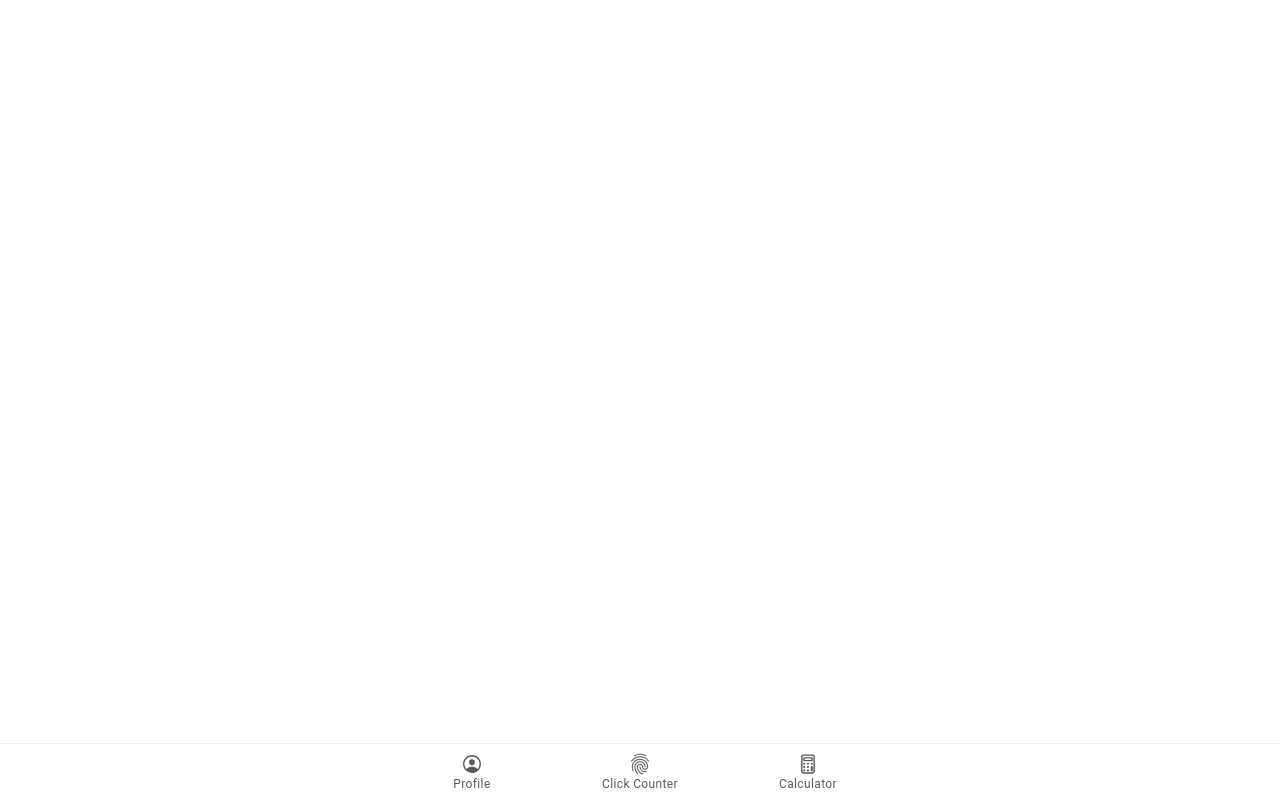
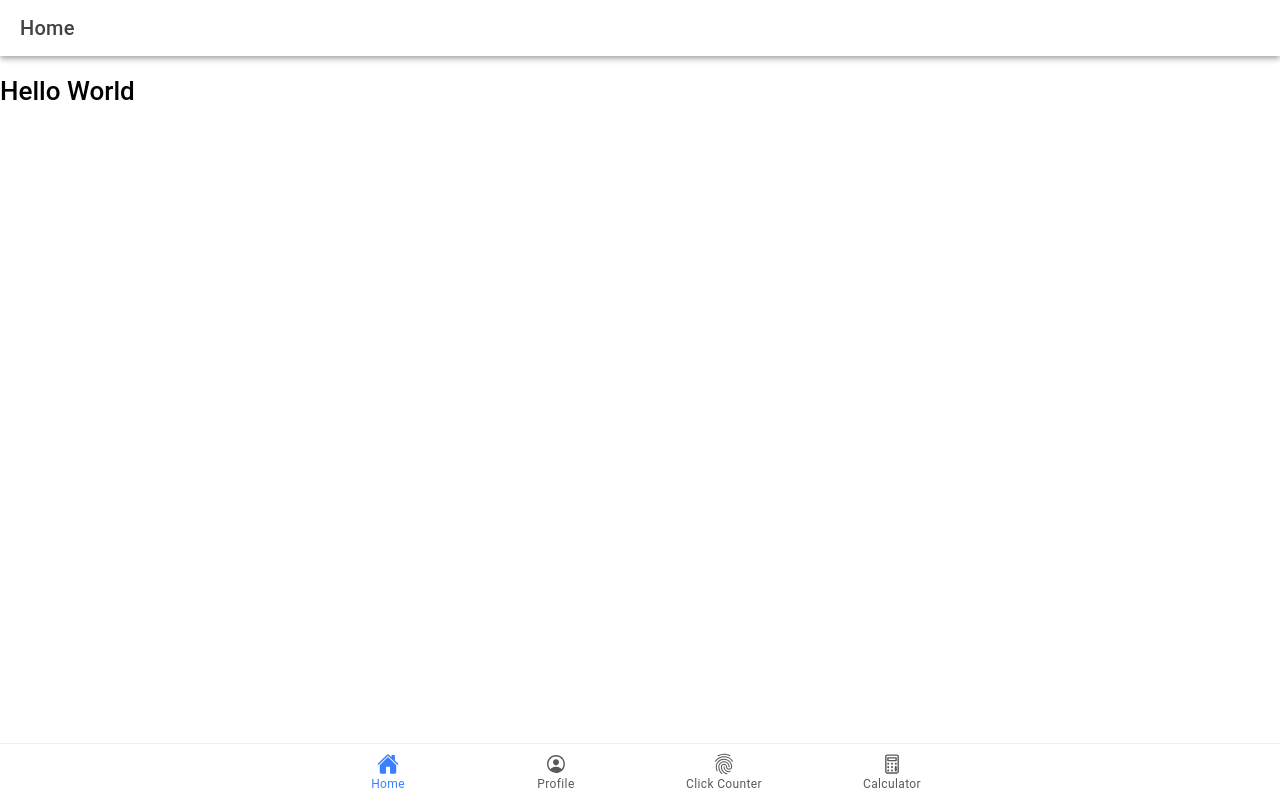
Before and after one commit to RyanPCepada/ion-t-cepada, a React (Vite) app: page /home in a window 1280 px wide. Built offline with nearby package versions, Linux system fonts and the light colour scheme.

Commit message:
added home

```diff
--- a/src/App.tsx
+++ b/src/App.tsx
@@ -10,7 +10,8 @@
   setupIonicReact
 } from '@ionic/react';
 import { IonReactRouter } from '@ionic/react-router';
-import { calculatorOutline, ellipse, fingerPrintOutline, personCircleOutline, square, triangle } from 'ionicons/icons';
+import { home, calculatorOutline, ellipse, fingerPrintOutline, personCircleOutline, square, triangle } from 'ionicons/icons';
+import Home from './pages/Home';
 import Tab1 from './pages/Tab1';
 import Tab2 from './pages/Tab2';
 import Tab3 from './pages/Tab3';
@@ -41,6 +42,10 @@
     <IonReactRouter>
       <IonTabs>
         <IonRouterOutlet>
+          <Route exact path="/home">
+            <Home />
+            {/* <Redirect to="/home" /> */}
+          </Route>
           <Route exact path="/tab1">
             <Tab1 />
           </Route>
@@ -50,11 +55,12 @@
           <Route path="/tab3">
             <Tab3 />
           </Route>
-          <Route exact path="/">
-            <Redirect to="/tab1" />
-          </Route>
         </IonRouterOutlet>
         <IonTabBar slot="bottom">
+          <IonTabButton tab="home" href="/home">
+            <IonIcon aria-hidden="true" icon={home} />
+            <IonLabel>Home</IonLabel>
+          </IonTabButton>
           <IonTabButton tab="tab1" href="/tab1">
             <IonIcon aria-hidden="true" icon={personCircleOutline} />
             <IonLabel>Profile</IonLabel>
--- /dev/null
+++ b/src/pages/Home.tsx
@@ -0,0 +1,30 @@
+import {
+    //Initial Components
+    IonContent, IonHeader, IonPage, IonTitle, IonToolbar,
+} from '@ionic/react';
+
+// CSS
+//import './profile.css';
+
+  const Home: React.FC = () => {
+    return (
+      <IonPage>
+        <IonHeader>
+          <IonToolbar>
+            <IonTitle>Home</IonTitle>
+          </IonToolbar>
+        </IonHeader>
+        <IonContent fullscreen>
+          <IonHeader collapse="condense">
+            <IonToolbar>
+              <IonTitle size="large">Home</IonTitle>
+            </IonToolbar>
+          </IonHeader>
+          <h1>Hello World</h1>
+        </IonContent>
+      </IonPage>
+    );
+  };
+
+  //
+  export default Home;
--- a/src/pages/Tab1.css
+++ b/src/pages/Tab1.css
@@ -4,8 +4,8 @@
 }
 
 #profile_pic {
-    width: 80px;
-    margin-top: 0px;
+    width: 125px;
+    margin-top: -40px;
     margin-bottom: -15px;
     margin-left: 7px;
 }
--- a/src/pages/Tab1.tsx
+++ b/src/pages/Tab1.tsx
@@ -23,11 +23,16 @@
     <IonCard>
       <img alt="Silhouette of mountains" src="../src/assets/img/avatar.jpg" />
 
+      {/* <video controls>
+        <source src="../src/assets/videos/INTRO_VIDEO.mp4" type="video/mp4" />
+        Your browser does not support the video tag.
+      </video> */}
+
       <IonRow>
-        <IonCol size="3">
+        <IonCol size="4">
           <img alt="Silhouette of mountains" id="profile_pic" src="../src/assets/img/ARSY_CIRCLE_GREEN_PNG.png" />
         </IonCol>
-        <IonCol size="9">
+        <IonCol size="8">
           <IonCardHeader>
             <IonCardTitle>Ryan P. Cepada</IonCardTitle>
             <IonCardSubtitle>NBSC-BSIT Student</IonCardSubtitle>
@@ -41,7 +46,7 @@
       <IonButton id="present-alert" expand="block" color="primary">Quick Facts</IonButton>
       <IonAlert
         trigger="present-alert"
-        header="Would you like to explore Quick Facts?"
+        header="Explore Quick Facts?"
         subHeader="Unlock valuable insights"
         message="Discover a wealth of information with Quick Facts."
         buttons={['Learn More']}
```
Also changed, not shown: 2 other files (tests, documents, lock files or other folders).
